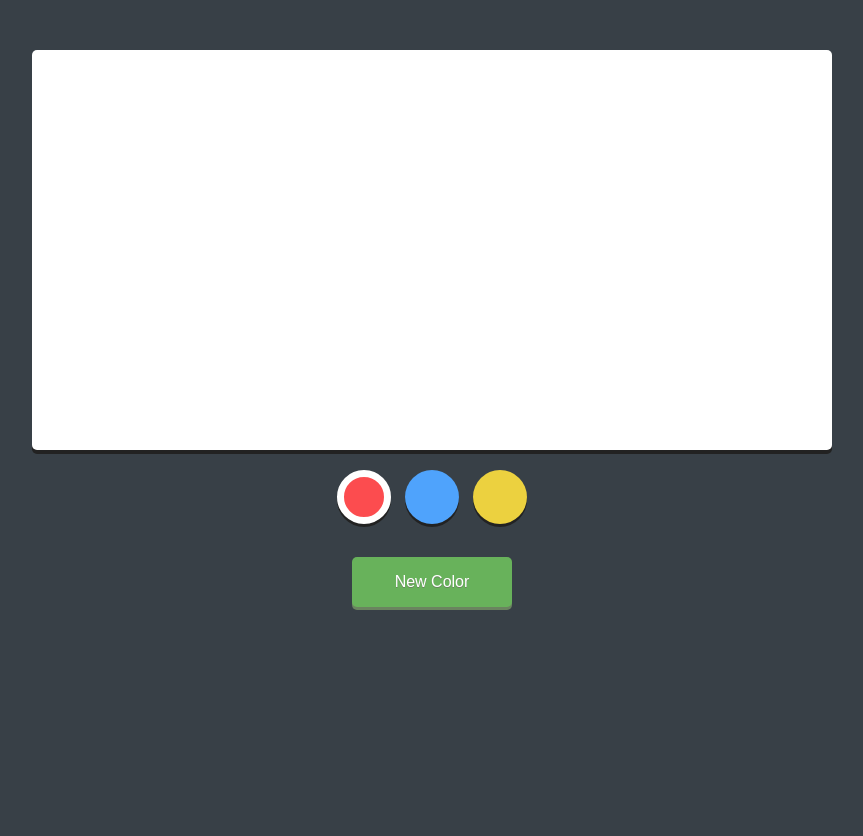
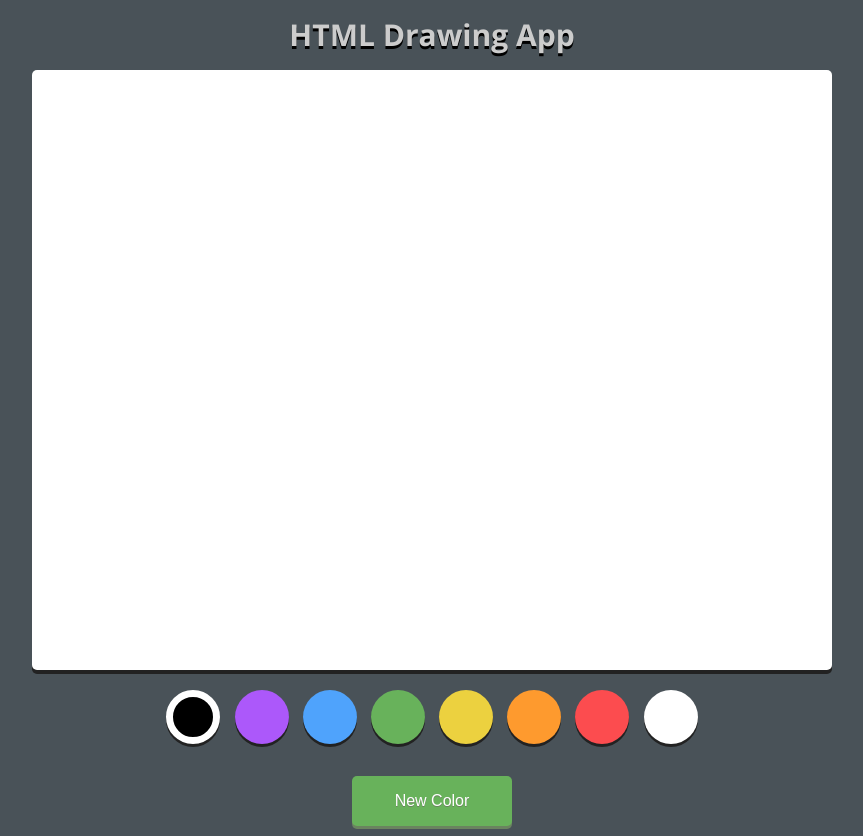
Before and after one commit to cwaltrip/html5-drawing-app, a plain HTML site: page index.html in a window 1280 px wide. Shown: the whole page, without its empty margins (208-1071 px from the left). Before the commit the page ends 800 px from the top, so only its background shows below. Drawn offline with nearby package versions, Linux system fonts and the light colour scheme.

Commit message:
Changed font; added new title, more starting colors

```diff
--- a/index.html
+++ b/index.html
@@ -3,32 +3,32 @@
     <head>
         <link rel="stylesheet" type="text/css" href="styles/reset.css">
         <link rel="stylesheet" type="text/css" href="styles/styles.css">
+        <link href='http://fonts.googleapis.com/css?family=Open+Sans:400,700,800' rel='stylesheet' type='text/css'>
         <title>HTML5 Drawing App</title>
     </head>
     <body>
-    <canvas width="800" height="400"></canvas>
+        <div id="title">
+            <p>HTML Drawing App</p>
+        </div>
+        <canvas width="800" height="600"></canvas>
         <div class="controls">
             <ul>
-            <li class="red selected"></li>
+                <li class="black selected"></li>
+                <li class="purple"></li>
                 <li class="blue"></li>
+                <li class="green"></li>
                 <li class="yellow"></li>
+                <li class="orange"></li>
+                <li class="red"></li>
+                <li class="white"></li>
             </ul>
             <button id="revealColorSelect">New Color</button>
             <div id="colorSelect">
                 <span id="newColor"></span>
                 <div class="sliders">
-                <p>
-                    <label for="red">Red</label>
-                    <input id="red" name="red" type="range" min=0 max=255 value=0>
-                </p>
-                <p>
-                    <label for="green">Green</label>
-                    <input id="green" name="green" type="range" min=0 max=255 value=0>
-                </p>
-                <p>
-                    <label for="blue">Blue</label>
-                    <input id="blue" name="blue" type="range" min=0 max=255 value=0>
-                </p>
+                    <p><label for="red">Red</label><input id="red" name="red" type="range" min=0 max=255 value=0></p>
+                    <p><label for="green">Green</label><input id="green" name="green" type="range" min=0 max=255 value=0></p>
+                    <p><label for="blue">Blue</label><input id="blue" name="blue" type="range" min=0 max=255 value=0></p>
                 </div>
                 <div>
                     <button id="addNewColor">Add Color</button>
--- a/scripts/drawing-app.js
+++ b/scripts/drawing-app.js
@@ -13,8 +13,6 @@ $(".controls").on("click", "li", function(){
 	// cache current color
 	color = $(this).css("background-color");
 });
-
-
 
 // When "new color" button is pressed,
 $("#revealColorSelect").click(function(){
--- a/styles/styles.css
+++ b/styles/styles.css
@@ -1,14 +1,23 @@
 body {
-	background: #384047;
-	font-family: sans-serif;
+    background: #495258;
+    font-family: 'Open Sans', sans-serif;
+}
+#title {
+    font-size: 30px;
+    font-weight: 700;
+    color: #ccc;
+    text-shadow: 0 3px #000;
+    text-align: center;
+    width: 400px;
+    margin: 20px auto;
 }
 canvas {
     background: #fff;
     display: block;
-	margin: 50px auto 10px;
+    margin: 20px auto 10px;
     border-radius: 5px;
     box-shadow: 0 4px 0 0 #222;
-	cursor: url(../img/cursor.png), crosshair;
+    cursor: crosshair;
 }
 .controls {
     min-height: 60px;
@@ -41,16 +50,36 @@ ul li {
     margin: 0 5px 10px;
 }
 
-.red {
-	background: #fc4c4f;
+.black {
+    background: #000;
+}
+
+.purple {
+    background: #ac58fa;
 }
 
 .blue {
     background: #4fa3fc;
 }
 
+.green {
+    background: #68B25B;
+}
+
 .yellow {
     background: #ECD13F;
+}
+
+.orange {
+    background: #fe9a2e;
+}
+
+.red {
+    background: #fc4c4f;
+}
+
+.white {
+    background: #fff;
 }
 
 .selected {
```
Lines whose indentation alone changed are shown as unchanged.
